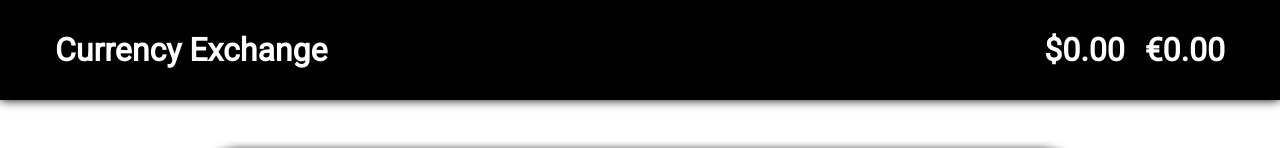
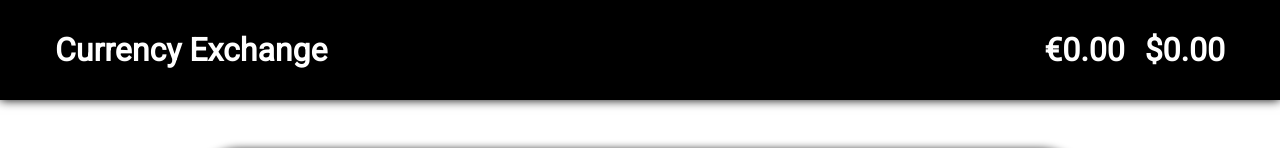
Before and after one commit to Drobashik/currency-exchange, an Angular app: page / in a window 1280 px wide. Shown: the top 148 px of the page. Built offline with nearby package versions, Linux system fonts and the light colour scheme; no server answers.

Commit message:
small changes

```diff
--- a/src/app/app.component.html
+++ b/src/app/app.component.html
@@ -4,8 +4,8 @@
       <h1>Currency Exchange</h1>
     </div>
     <div class="currency">
-      <h1>{{currencyArrayValues[0] | currency: 'USD'}}</h1>
-      <h1>{{currencyArrayValues[1] | currency: 'EUR'}}</h1>
+      <h1>{{currencyArrayValues[0] | currency: 'EUR'}}</h1>
+      <h1>{{currencyArrayValues[1] | currency: 'USD'}}</h1>
     </div>
   </div>
 </header>
--- a/src/app/app.component.ts
+++ b/src/app/app.component.ts
@@ -7,9 +7,8 @@ import { CurrencyService } from './shared/currency.service';
   styleUrls: ['./app.component.scss']
 })
 export class AppComponent implements OnInit {
-  keysCurrencyArray: string[] = ['USD', 'EUR', 'UAH']
+  keysCurrencyArray: string[] = ['EUR', 'USD']
   currencyArrayValues: number[] = [0, 0];
-
 
   constructor(private currencyService: CurrencyService) {}
 
--- a/src/app/converter/converter.component.ts
+++ b/src/app/converter/converter.component.ts
@@ -42,9 +42,9 @@ export class ConverterComponent {
     this.currencyService.convertCurrency(this.keyFirst, this.keySecond).subscribe(data => {
       if(input.className === 'input-first') {
         this.resultFirst = data.result * Number(input.value);
-      } else {
+        return;
+      }
         this.resultSecond = Number(input.value) / data.result;
-      }
     })
   }
 
@@ -53,10 +53,10 @@ export class ConverterComponent {
     if(select.className === 'select-first') {
       this.keyFirst = select.value;
       this.convertCurrencyTemp(this.inputSecond.nativeElement);
-    } else {
+      return;
+    }
       this.keySecond = select.value;
       this.convertCurrencyTemp(this.inputFirst.nativeElement);
-    }
   }
 
   changeKey(select1: HTMLSelectElement, select2: HTMLSelectElement) {
--- a/src/app/shared/currency-converter.ts
+++ b/src/app/shared/currency-converter.ts
@@ -1,4 +1,4 @@
-export interface CurrencyConverter {
+export interface ICurrencyConverter {
     result: number;
     rates: {
         UAH: number;
--- a/src/app/shared/currency.service.ts
+++ b/src/app/shared/currency.service.ts
@@ -1,12 +1,12 @@
 import { HttpClient } from "@angular/common/http";
 import { Injectable } from "@angular/core";
 import { Observable } from "rxjs";
-import { CurrencyConverter } from "./currency-converter";
-
+import { ICurrencyConverter } from "./currency-converter";
 
 @Injectable({
     providedIn: 'root',
 })
+
 export class CurrencyService {
 
     constructor(private http: HttpClient) {}
@@ -14,12 +14,12 @@ export class CurrencyService {
     urlLatest: string = 'https://api.exchangerate.host/latest/';
     urlConverter: string = 'https://api.exchangerate.host/convert'
 
-    getCurrentCurrency(currency: string): Observable<CurrencyConverter> {
-        return this.http.get<CurrencyConverter>(`${this.urlLatest}?base=${currency}`)
+    getCurrentCurrency(currency: string): Observable<ICurrencyConverter> {
+        return this.http.get<ICurrencyConverter>(`${this.urlLatest}?base=${currency}`)
     }
 
-    convertCurrency(from: string = 'EUR', to: string = 'Eur'): Observable<CurrencyConverter> {
-        return this.http.get<CurrencyConverter>(`${this.urlConverter}?from=${from}&to=${to}`)
+    convertCurrency(from: string = 'EUR', to: string = 'EUR'): Observable<ICurrencyConverter> {
+        return this.http.get<ICurrencyConverter>(`${this.urlConverter}?from=${from}&to=${to}`)
     }
 
 }
```
